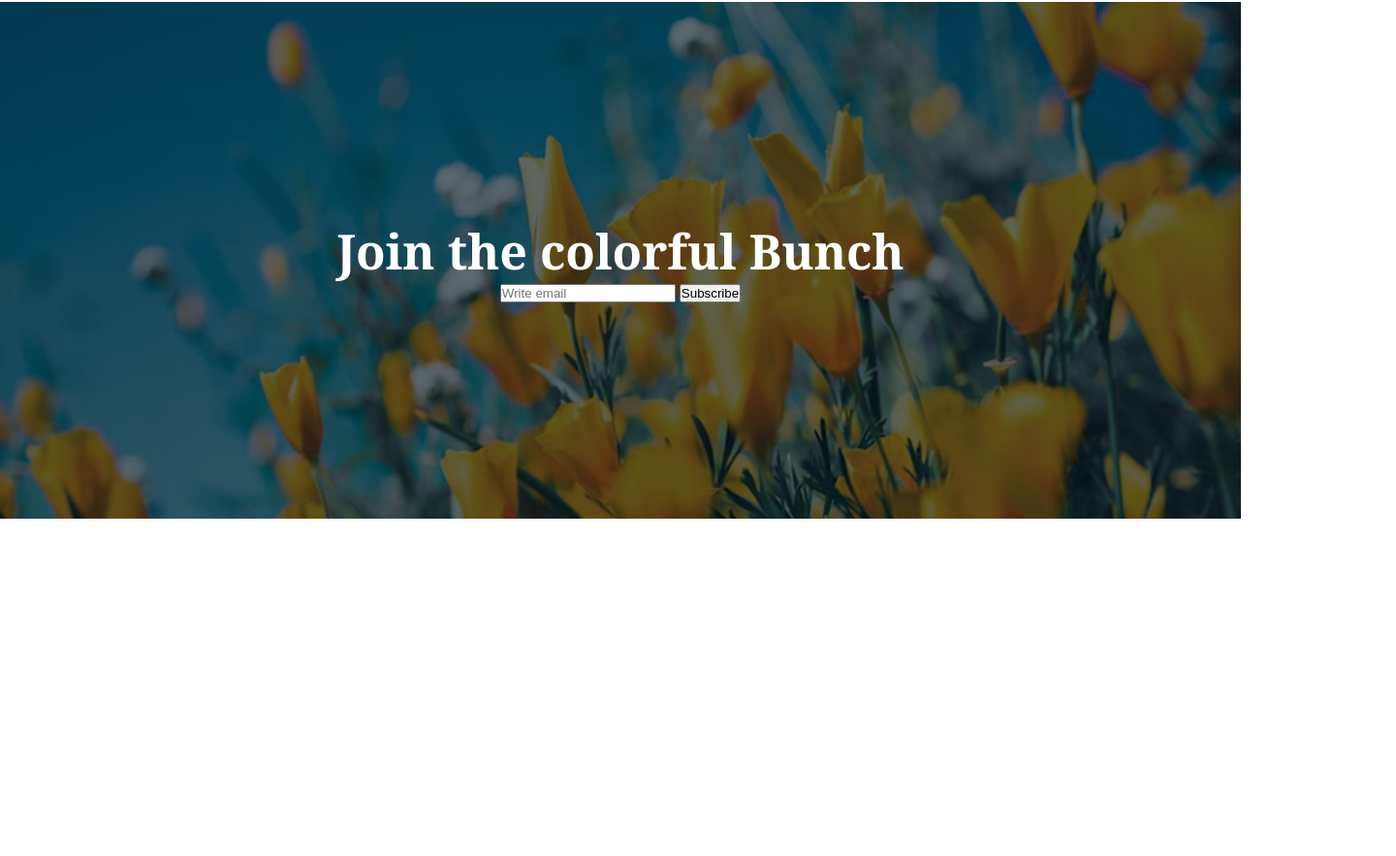
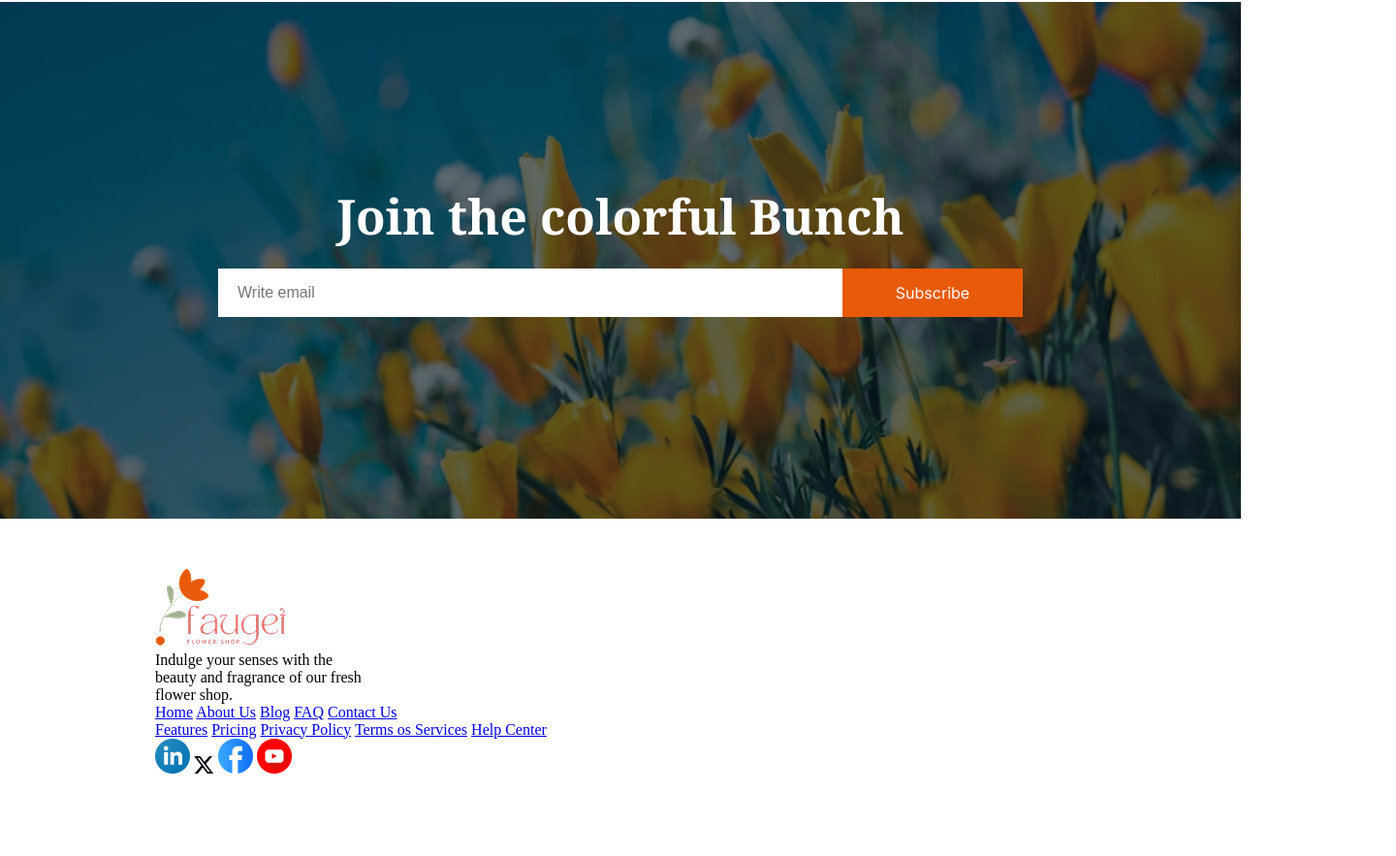
Before and after one commit to joha-2127/A2-flower-shop-repo, a plain HTML site: page index.html in a window 1280 px wide. Shown: the part 3788-4671 px from the top of the page at 97% size, 1440 px wide, since content can reach past the window. Before the commit the page ends 4323 px from the top, so only its background shows below. Drawn offline with Linux system fonts and the light colour scheme.

Commit message:
new addition

```diff
--- a/index.html
+++ b/index.html
@@ -265,5 +265,44 @@
         </div>
       </section>
     </main>
+    <footer class="footer-section">
+      <div class="footer-container">
+        <div class="footer-left">
+          <img
+            src="./B12A02-Responsive-Flowers/assets/logo.png"
+            class="footer-logo"
+          />
+          <p class="footer-description">
+            Indulge your senses with the <br />
+            beauty and fragrance of our fresh <br />
+            flower shop.
+          </p>
+        </div>
+
+        <div class="footer-links">
+          <div class="footer-column">
+            <a href="#">Home</a>
+            <a href="#">About Us</a>
+            <a href="#">Blog</a>
+            <a href="#">FAQ</a>
+            <a href="#">Contact Us</a>
+          </div>
+          <div class="footer-column">
+            <a href="#">Features</a>
+            <a href="#">Pricing</a>
+            <a href="#">Privacy Policy</a>
+            <a href="#">Terms os Services</a>
+            <a href="#">Help Center</a>
+          </div>
+        </div>
+
+        <div class="footer-social">
+          <img src="./B12A02-Responsive-Flowers/assets/icon-linkedin.png" />
+          <img src="./B12A02-Responsive-Flowers/assets/icon-twitter.png" />
+          <img src="./B12A02-Responsive-Flowers/assets/icon-facebook.png" />
+          <img src="./B12A02-Responsive-Flowers/assets/icon-youtube.png" />
+        </div>
+      </div>
+    </footer>
   </body>
 </html>
--- a/style.css
+++ b/style.css
@@ -178,7 +178,7 @@
 }
 .deal-brief p {
   color: rgba(0, 0, 0, 0.5);
-  font-family: Inter;
+  font-family: "Inter", sans-serif;
   font-size: 22px;
   font-weight: 400;
   line-height: 27px;
@@ -301,3 +301,40 @@
   font-weight: 700;
   line-height: 68px;
 }
+.colorful-bunch-section .newsletter-form {
+  display: flex;
+  justify-content: center;
+  margin: 20px auto;
+}
+.colorful-bunch-section .newsletter-form input[type="email"] {
+  padding: 8px 20px;
+  height: 50px;
+  border: none;
+  font-size: 1em;
+  width: 644px;
+  max-width: 80%;
+}
+.colorful-bunch-section .newsletter-form button[type="submit"] {
+  background: rgb(233, 90, 8);
+  color: rgb(255, 255, 255);
+  font-family: "Inter", sans-serif;
+  width: 186px;
+  height: 50px;
+  display: flex;
+  flex-direction: row;
+  justify-content: center;
+  align-items: center;
+  border: none;
+  font-size: 1em;
+  cursor: pointer;
+  transition: background-color 0.3s ease;
+}
+.colorful-bunch-section .newsletter-form button[type="submit"]:hover {
+  background-color: skyblue; /* Slightly darker orange on hover */
+}
+/* FOOTER SECTION */
+.footer-section {
+  width: 1440px;
+  height: 348px;
+  padding: 50px 160px 50px 160px;
+}
```
